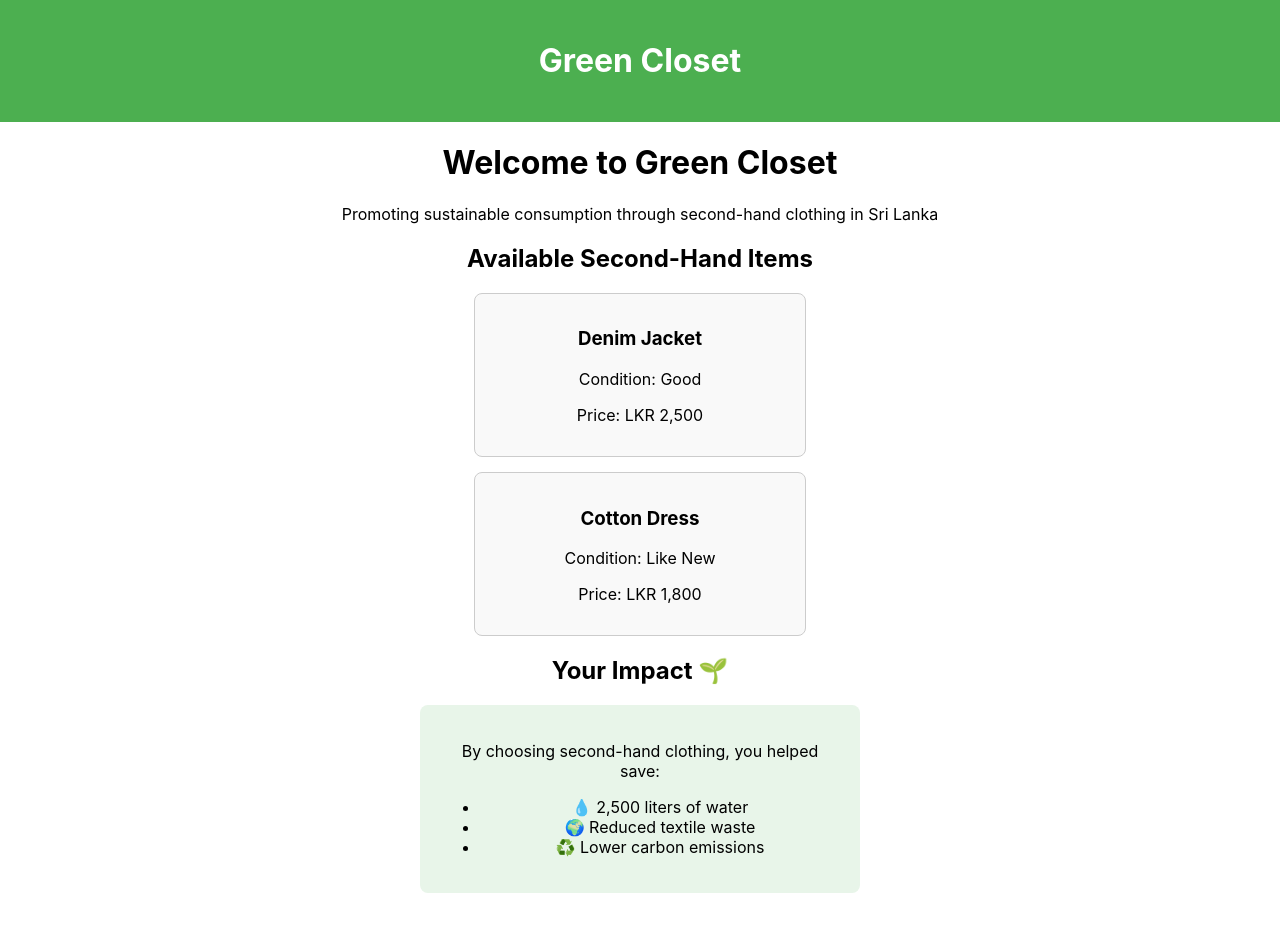
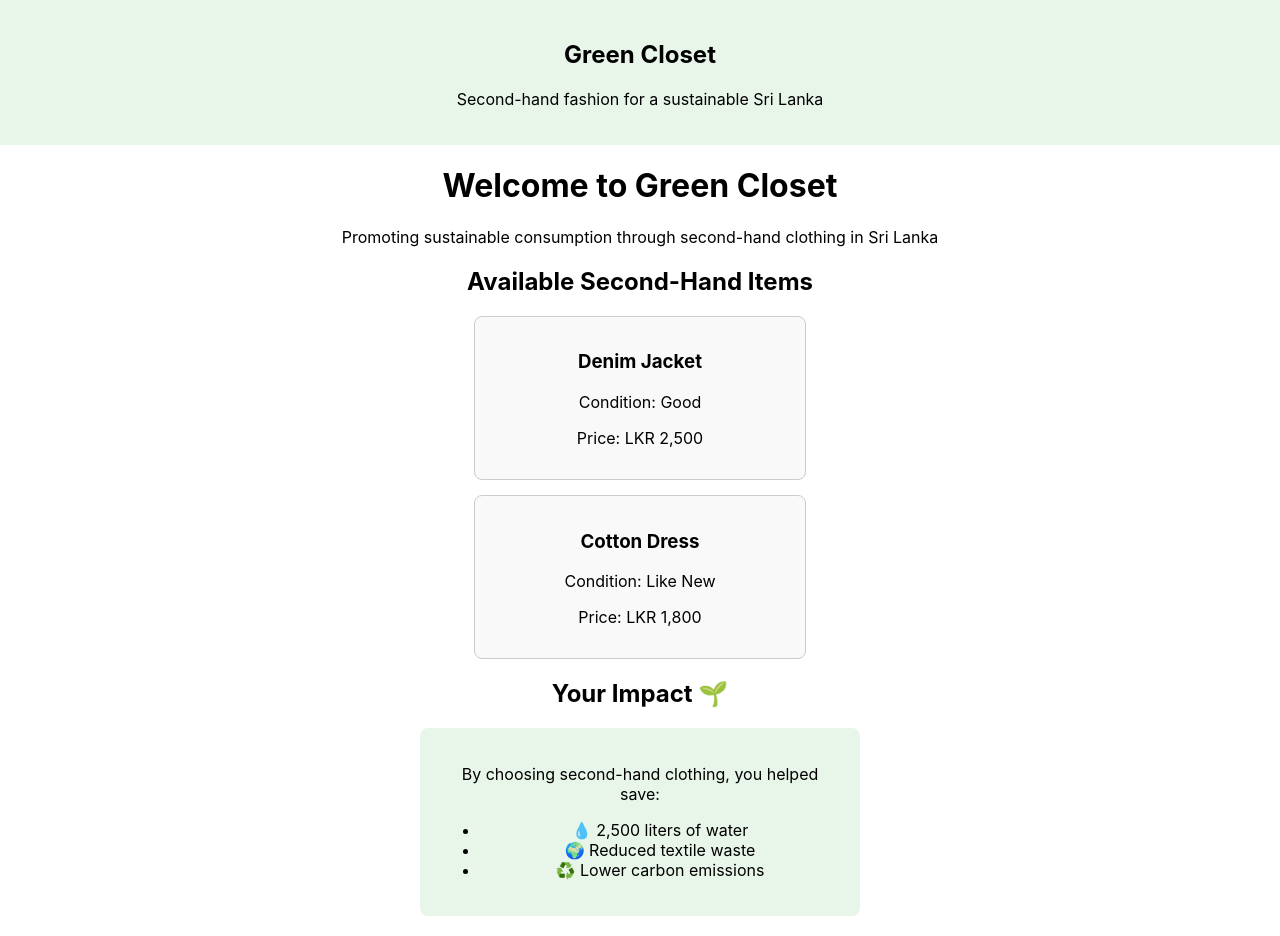
Before and after one commit to karenzavier/green-closet, a React (Create React App) app: page / in a window 1280 px wide. Before the commit the page ends 913 px from the top, so only its background shows below. Built offline with nearby package versions, Linux system fonts and the light colour scheme.

Commit message:
Added components structure and updated UI with sustainability section

```diff
--- a/src/App.js
+++ b/src/App.js
@@ -1,6 +1,6 @@
 import logo from './logo.svg';
 import './App.css';
-import Header from './Header';
+import Header from "./components/Header";
 
 
 function App() {
--- a/src/Header.js
+++ /dev/null
@@ -1,9 +0,0 @@
-function Header() {
-  return (
-    <header style={{ backgroundColor: '#4CAF50', padding: '20px', color: 'white' }}>
-      <h1>Green Closet</h1>
-    </header>
-  );
-}
-
-export default Header;
--- /dev/null
+++ b/src/components/Header.js
@@ -0,0 +1,10 @@
+function Header() {
+  return (
+    <header style={{ padding: "20px", backgroundColor: "#e8f5e9" }}>
+      <h2>Green Closet</h2>
+      <p>Second-hand fashion for a sustainable Sri Lanka</p>
+    </header>
+  );
+}
+
+export default Header;
```
